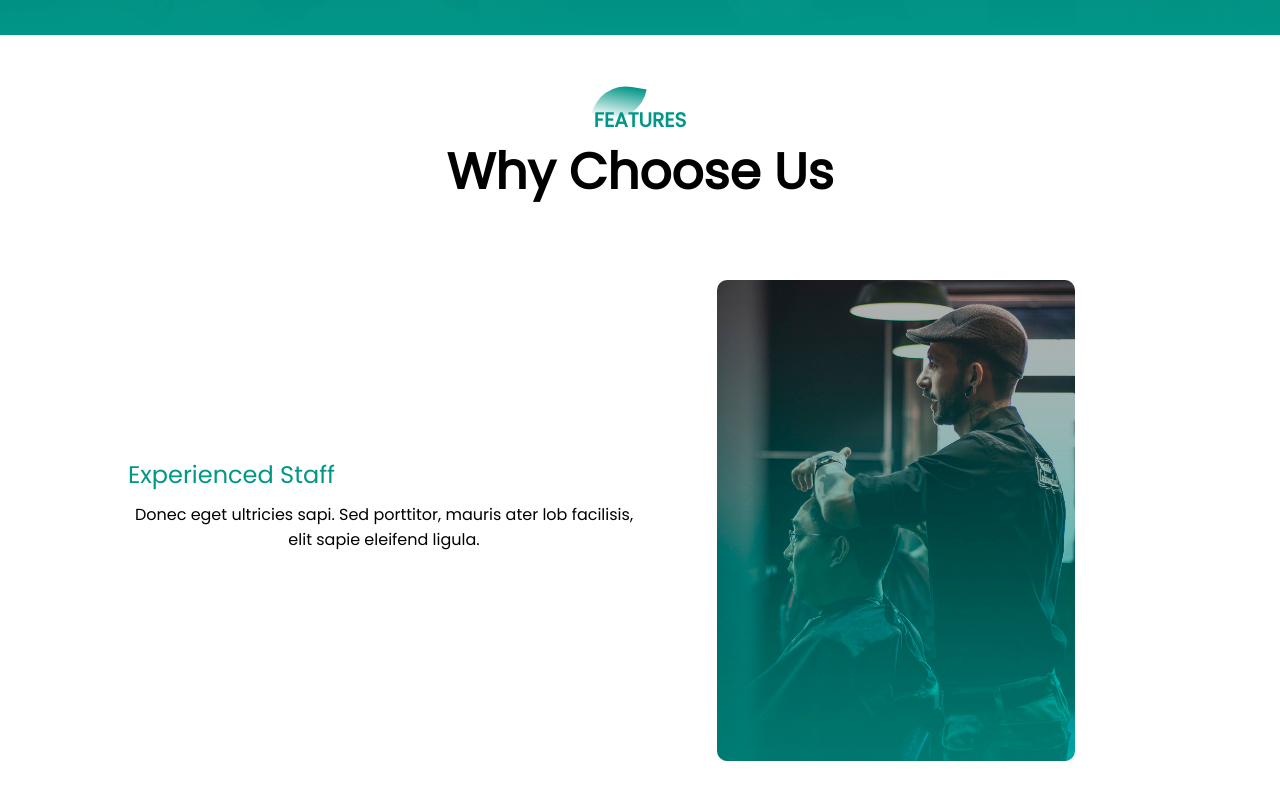
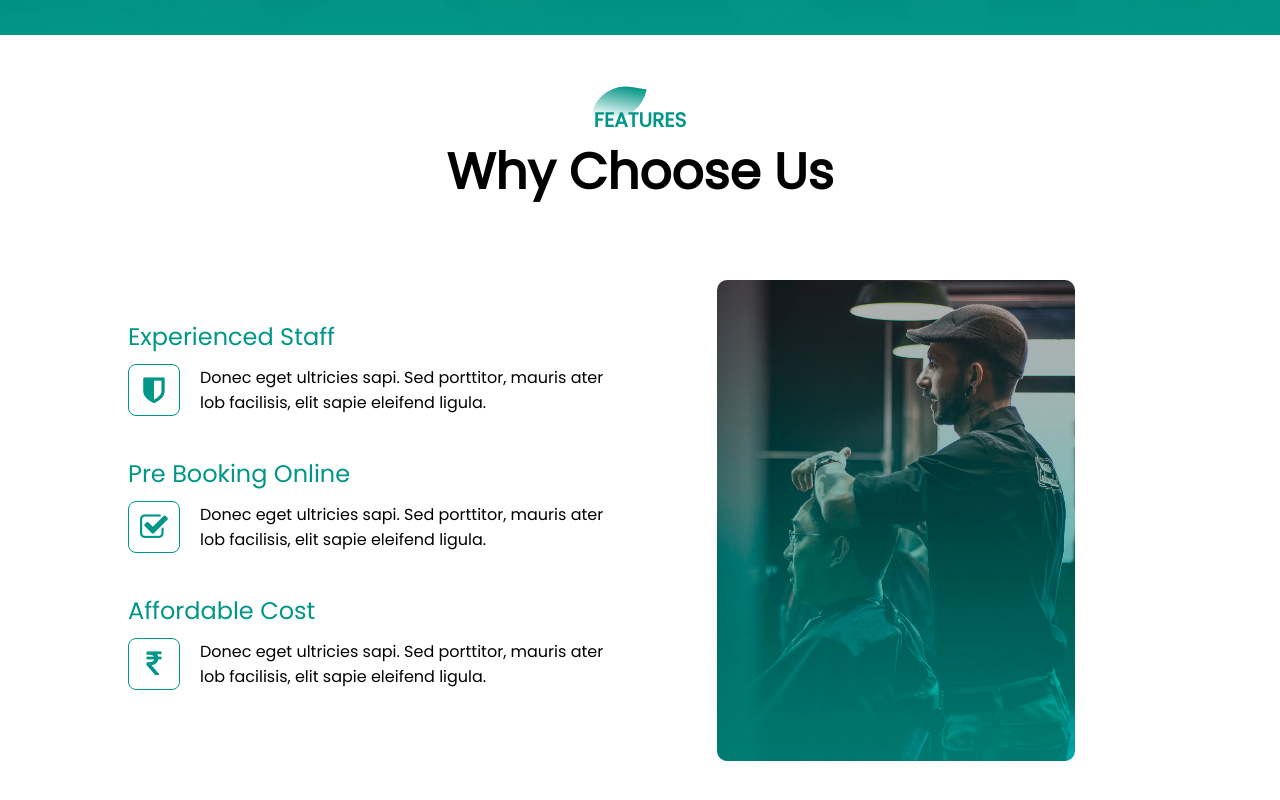
Before and after one commit to lmancbr7/Hairstudio-website, a plain HTML site: page index.html in a window 1280 px wide. Shown: the part 765-1565 px from the top of the page. Drawn offline with Linux system fonts and the light colour scheme.

Commit message:
Hairstudio-website

```diff
--- a/index.html
+++ b/index.html
@@ -6,6 +6,7 @@
     <title>Barber Shop Website</title>
     <link rel="stylesheet" href="style.css">
     <link href="https://fonts.googleapis.com/css2?family=Kaushan+Script&family=Poppins&display=swap" rel="stylesheet">
+    <link rel="stylesheet" href="https://cdnjs.cloudflare.com/ajax/libs/font-awesome/4.7.0/css/font-awesome.css"/>
 </head>
 <body>
 
@@ -46,7 +47,29 @@
             <div class="features">
                 <h1>Experienced Staff</h1>
                 <div class="features-desc">
-                    <div class="feature-icon"></div>
+                    <div class="feature-icon">
+                        <i class="fa fa-shield"></i>
+                    </div>
+                    <div class="feature-text">
+                        <p>Donec eget ultricies sapi. Sed porttitor, mauris
+                        ater lob facilisis, elit sapie eleifend ligula.</p>
+                    </div>
+                </div>
+                <h1>Pre Booking Online</h1>
+                <div class="features-desc">
+                    <div class="feature-icon">
+                        <i class="fa fa-check-square-o"></i>
+                    </div>
+                    <div class="feature-text">
+                        <p>Donec eget ultricies sapi. Sed porttitor, mauris
+                        ater lob facilisis, elit sapie eleifend ligula.</p>
+                    </div>
+                </div>
+                <h1>Affordable Cost</h1>
+                <div class="features-desc">
+                    <div class="feature-icon">
+                        <i class="fa fa-inr"></i>
+                    </div>
                     <div class="feature-text">
                         <p>Donec eget ultricies sapi. Sed porttitor, mauris
                         ater lob facilisis, elit sapie eleifend ligula.</p>
--- a/style.css
+++ b/style.css
@@ -168,3 +168,16 @@ nav ul li a{
     align-items: center;
     margin-bottom: 40px;
 }
+.feature-icon .fa{
+    width: 50px;
+    height: 50px;
+    font-size: 30px;
+    line-height: 50px;
+    border-radius: 8px;
+    color: #009688;
+    border: 1px solid #009688;
+}
+.feature-text p{
+    padding: 0 20px;
+    text-align: initial;
+}
```
